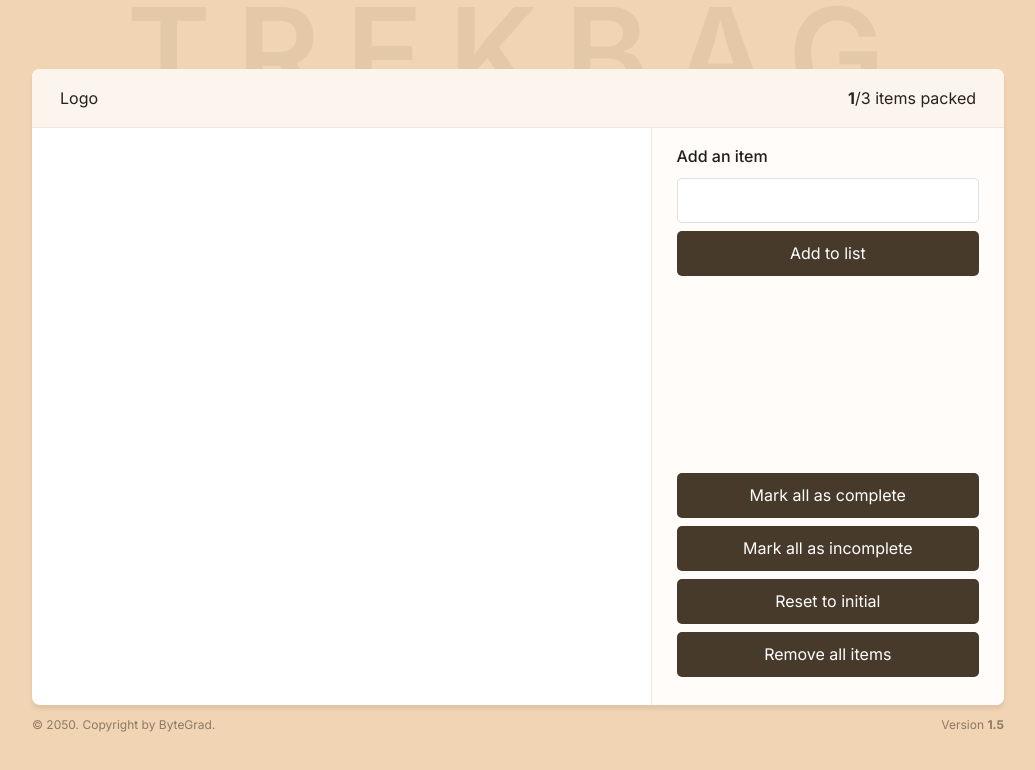
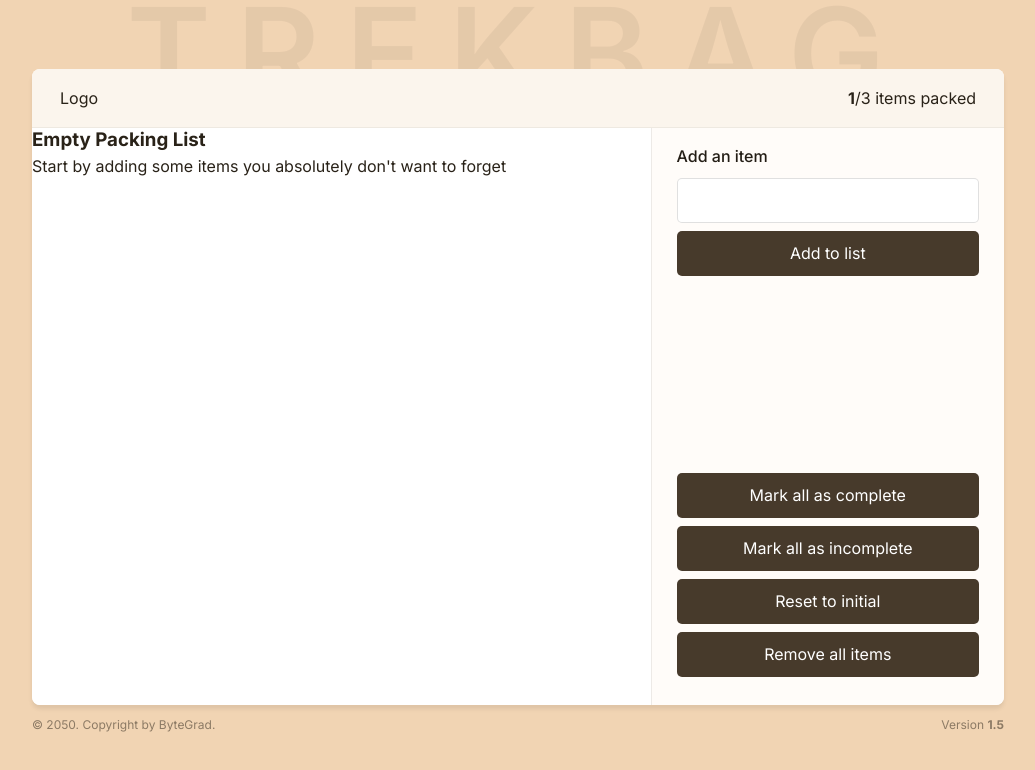
Before and after one commit to Visvoker/Trekbag, a React (Vite) app: page / in a window 1280 px wide. Both pictures are taken after a click on the button "Remove all items". Shown: the top 770 px of the page, without its empty margins (122-1157 px from the left). Built offline with nearby package versions, Linux system fonts and the light colour scheme.

Commit message:
EmptyView

```diff
--- a/src/components/AddItemForm.jsx
+++ b/src/components/AddItemForm.jsx
@@ -2,7 +2,7 @@ import { useRef, useState } from "react";
 import Button from "./Button";
 
 export default function AddItemForm({
-  handleAddItem,
+  onAddItem,
 }) {
   const [itemText, setItemText] = useState("");
   const inputRef = useRef();
@@ -17,7 +17,7 @@ export default function AddItemForm({
       return;
     }
 
-    handleAddItem(itemText)
+    onAddItem(itemText)
     setItemText("")
   }
 
--- a/src/components/Counter.jsx
+++ b/src/components/Counter.jsx
@@ -1,5 +1,7 @@
 export default function Counter() {
   return (
-    <div><b>1</b>/3 items packed</div>
+    <p>
+      <b>1</b>/3 items packed
+    </p>
   )
 }
--- /dev/null
+++ b/src/components/EmptyView.jsx
@@ -0,0 +1,8 @@
+export default function EmptyView() {
+  return (
+    <section>
+      <h3>Empty Packing List</h3>
+      <p>Start by adding some items you absolutely don&apos;t want to forget</p>
+    </section>
+  )
+}
--- a/src/components/ItemList.jsx
+++ b/src/components/ItemList.jsx
@@ -1,3 +1,4 @@
+import EmptyView from "./EmptyView"
 
 
 export default function ItemList({
@@ -6,30 +7,32 @@ export default function ItemList({
   handleToggleItem,
 }) {
   return (
-    <ul>
+    <ul className="item-list">
+      {items.length === 0 && <EmptyView />}
+
       {items.map((item) => {
         return (
           <Item
             key={item.id}
             item={item}
-            handleDeleteItem={handleDeleteItem}
-            handleToggleItem={handleToggleItem}
+            onDeleteItem={handleDeleteItem}
+            onToggleItem={handleToggleItem}
           />
-        )
+        );
       })}
     </ul>
   )
 }
 
-const Item = ({ item, handleDeleteItem,handleToggleItem }) => {
+const Item = ({ item, onDeleteItem, onToggleItem }) => {
   return (
     <li className="item">
       <label>
-        <input checked={item.packed} type="checkbox" onClick={()=>handleToggleItem(item.id)} />
+        <input checked={item.packed} type="checkbox" onChange={() => onToggleItem(item.id)} />
         {item.name}
       </label>
 
-      <button onClick={() => handleDeleteItem(item.id)}>❌</button>
+      <button onClick={() => onDeleteItem(item.id)}>❌</button>
     </li>
   )
 }
--- a/src/components/Sidebar.jsx
+++ b/src/components/Sidebar.jsx
@@ -10,7 +10,7 @@ export default function Sidebar({
 }) {
   return (
     <div className="sidebar">
-      <AddItemForm handleAddItem={handleAddItem} />
+      <AddItemForm onAddItem={handleAddItem} />
       <ButtonGroup
         handleRemoveItems={handleRemoveItems}
         handleResetToInitial={handleResetToInitial}
```
